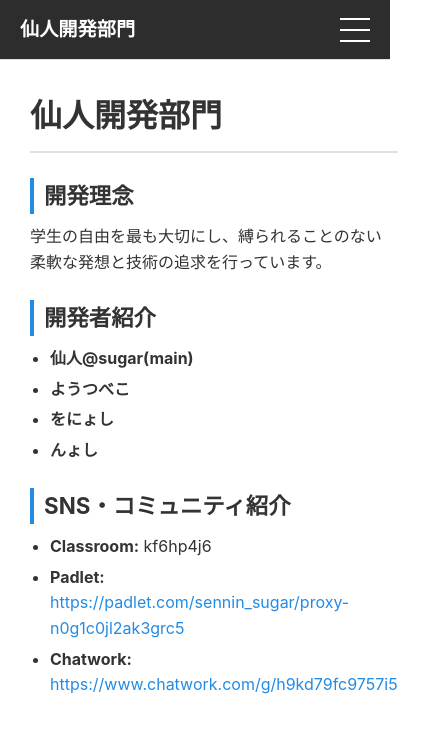
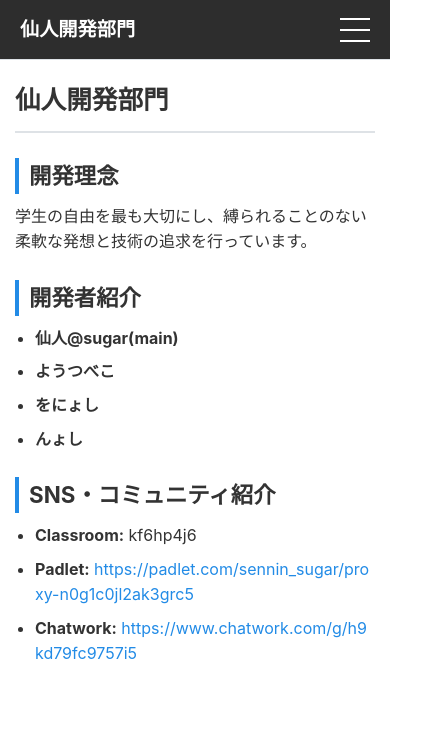
Before and after one commit to ikirikittsuhao-ctrl/does, a plain HTML site: page index.html in a window 390 px wide. Shown: the whole page, 428 px wide, since content can reach past the window. Drawn offline with Linux system fonts and the light colour scheme.

Commit message:
Update index.html

```diff
--- a/index.html
+++ b/index.html
@@ -144,6 +144,13 @@
             padding-bottom: 10px;
         }
 
+        /* スマートフォン環境でのフォントサイズと余白の最適化 */
+        @media (max-width: 480px) {
+            main h1 { font-size: 1.6rem; }
+            main h2 { font-size: 1.25rem; }
+            main { padding: 20px 15px; }
+        }
+
         main h2 {
             margin: 25px 0 10px;
             font-size: 1.4rem;
@@ -159,7 +166,8 @@
         }
 
         main ul li {
-            margin-bottom: 5px;
+            margin-bottom: 8px; /* スマホでのタップや閲覧を考慮し、縦の余白を少し広げています */
+            word-break: break-all; /* 長いリンクURLなどが画面外にはみ出るのを防ぐ */
         }
 
         main a {
```
